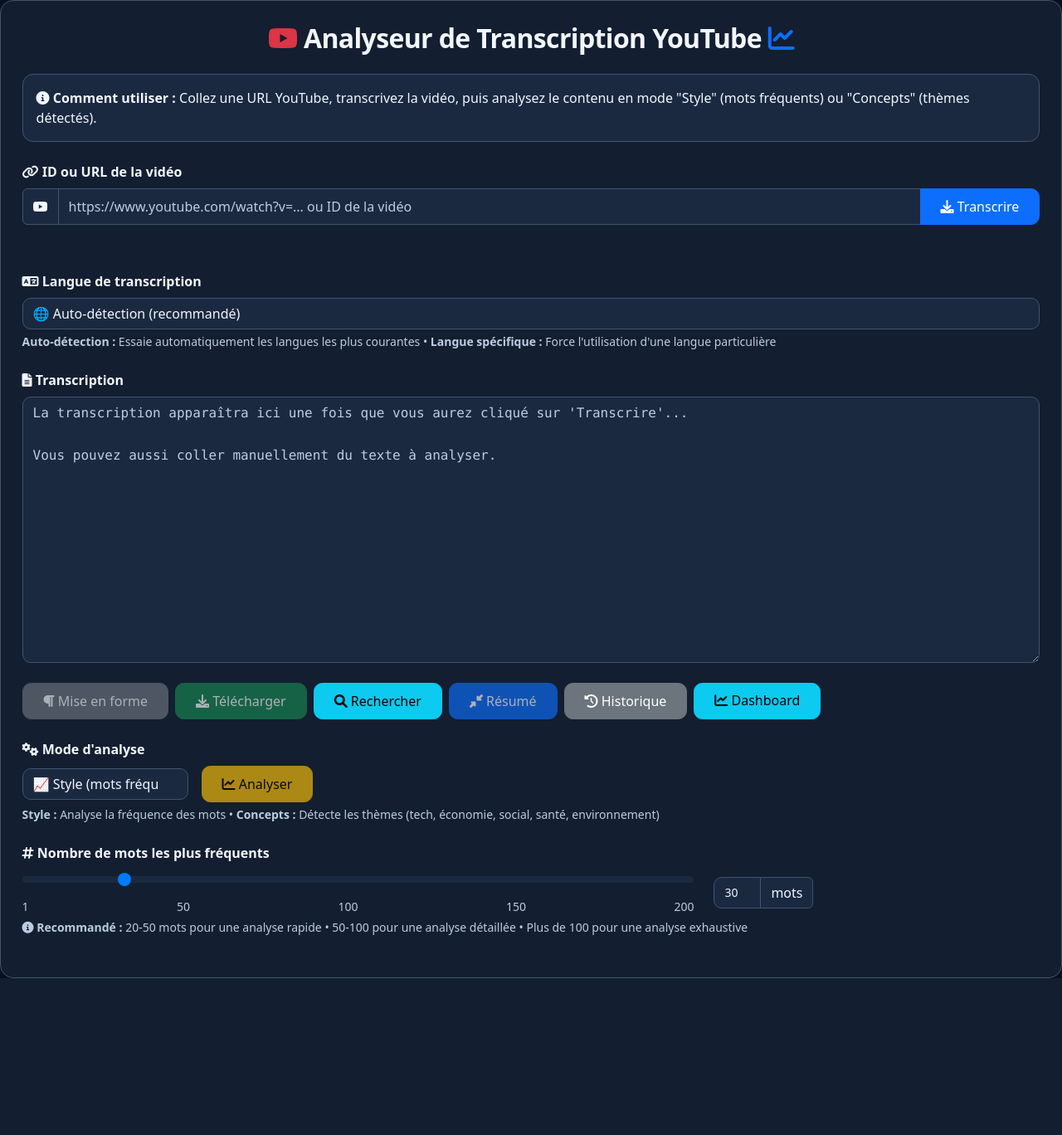
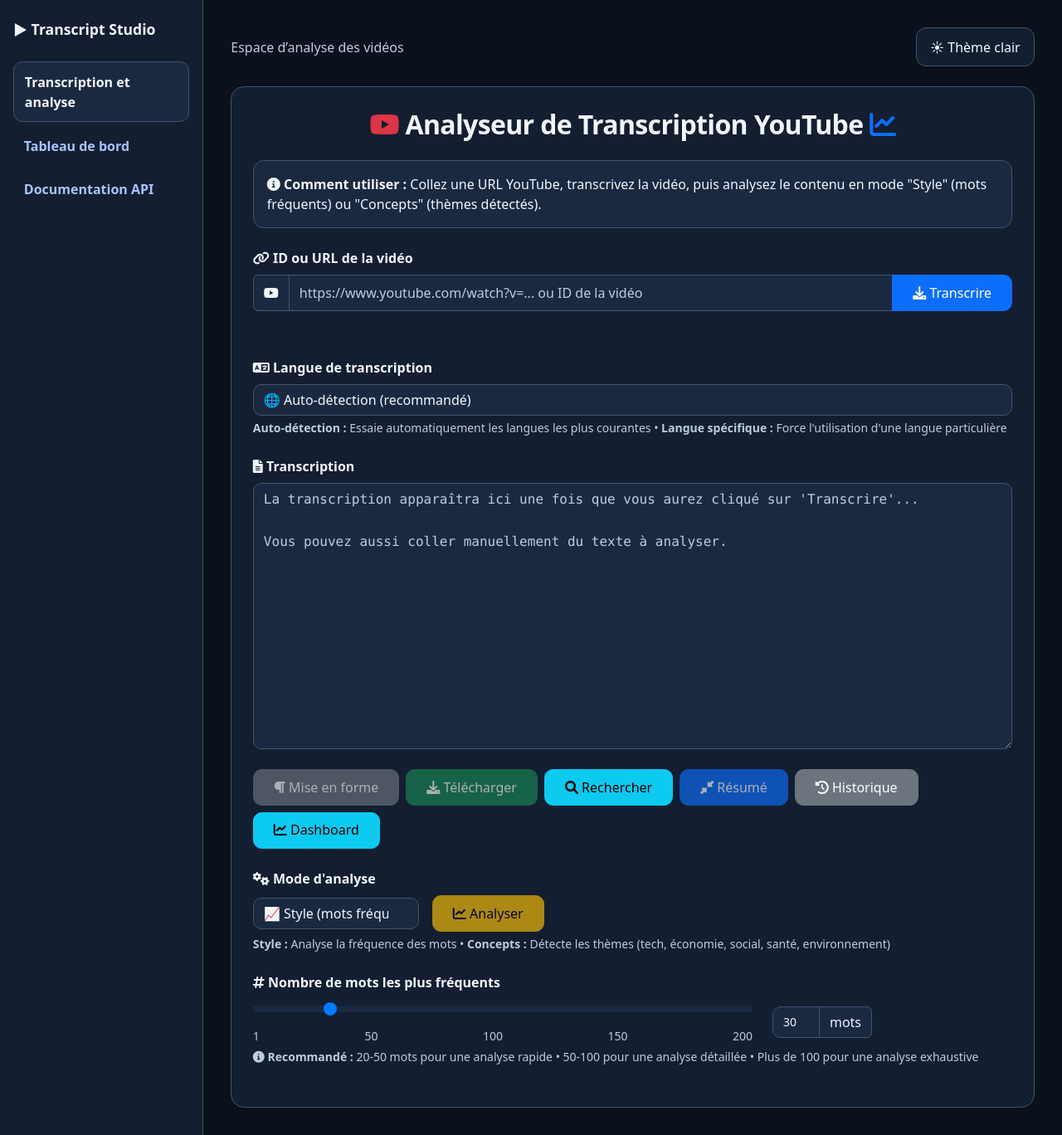
Before and after one commit to gotoo77/yt_transcript, a Flask app: page / in a window 1280 px wide. Shown: the whole page at 83% size. Before the commit the page ends 1179 px from the top, so only its background shows below. Run offline with Flask 3, Linux system fonts and the light colour scheme; parts of the project's set-up code (start-up, migrations or seed data) failed here and were passed over.

Commit message:
feat: add accessible workspace shell and theme toggle to transcript page

```diff
--- a/src/yt_transcript/templates/index.html
+++ b/src/yt_transcript/templates/index.html
@@ -1,7 +1,8 @@
 <!DOCTYPE html>
-<html lang="fr">
+<html lang="fr" data-bs-theme="dark">
 <head>
     <meta charset="UTF-8">
+    <meta name="viewport" content="width=device-width, initial-scale=1">
     <title>Analyseur de Transcription YouTube</title>
     <link href="https://cdn.jsdelivr.net/npm/bootstrap@5.3.3/dist/css/bootstrap.min.css" rel="stylesheet">
     <link href="https://cdnjs.cloudflare.com/ajax/libs/font-awesome/6.0.0/css/all.min.css" rel="stylesheet">
@@ -173,6 +174,21 @@
     <link rel="stylesheet" href="/static/modern.css">
 </head>
 <body>
+<a class="skip-link" href="#main-content">Aller au contenu principal</a>
+<div class="workspace">
+  <aside class="workspace-sidebar" aria-label="Navigation de l'application">
+    <a class="brand" href="/">▶ Transcript Studio</a>
+    <nav class="workspace-nav" aria-label="Navigation principale">
+      <a href="/" aria-current="page">Transcription et analyse</a>
+      <a href="/dashboard">Tableau de bord</a>
+      <a href="/api/docs/" target="_blank" rel="noopener noreferrer">Documentation API <span class="visually-hidden">(nouvel onglet)</span></a>
+    </nav>
+  </aside>
+  <main id="main-content" class="workspace-main">
+    <header class="workspace-topbar">
+      <p>Espace d’analyse des vidéos</p>
+      <button class="theme-toggle" type="button" id="theme-toggle" aria-label="Activer le thème clair" aria-pressed="false">☀ Thème clair</button>
+    </header>
     <div class="container">
         <h1 class="mb-4 text-center">
             <i class="fab fa-youtube text-danger"></i>
@@ -196,7 +212,7 @@
                     <i class="fas fa-download"></i> Transcrire
                 </button>
             </div>
-            <div id="status-msg" class="form-text status-message mt-2 fw-bold"></div>
+            <div id="status-msg" role="status" aria-live="polite" class="form-text status-message mt-2 fw-bold"></div>
         </div>
 
         <div class="mb-4">
@@ -251,7 +267,7 @@ Vous pouvez aussi coller manuellement du texte à analyser."></textarea>
                             <i class="fas fa-times"></i>
                         </button>
                     </div>
-                    <div id="search-results" class="mt-2 small text-muted"></div>
+                    <div id="search-results" role="status" aria-live="polite" class="mt-2 small text-muted"></div>
                 </div>
             </div>
         </div>
@@ -433,6 +449,9 @@ Vous pouvez aussi coller manuellement du texte à analyser."></textarea>
         <div id="analysis-results" class="alert alert-light border mt-4" style="display: none;"></div>
     </div>
 
+  </main>
+</div>
+    <script src="/static/theme.js" defer></script>
     <script src="/static/app.js"></script>
 </body>
 </html>
```
